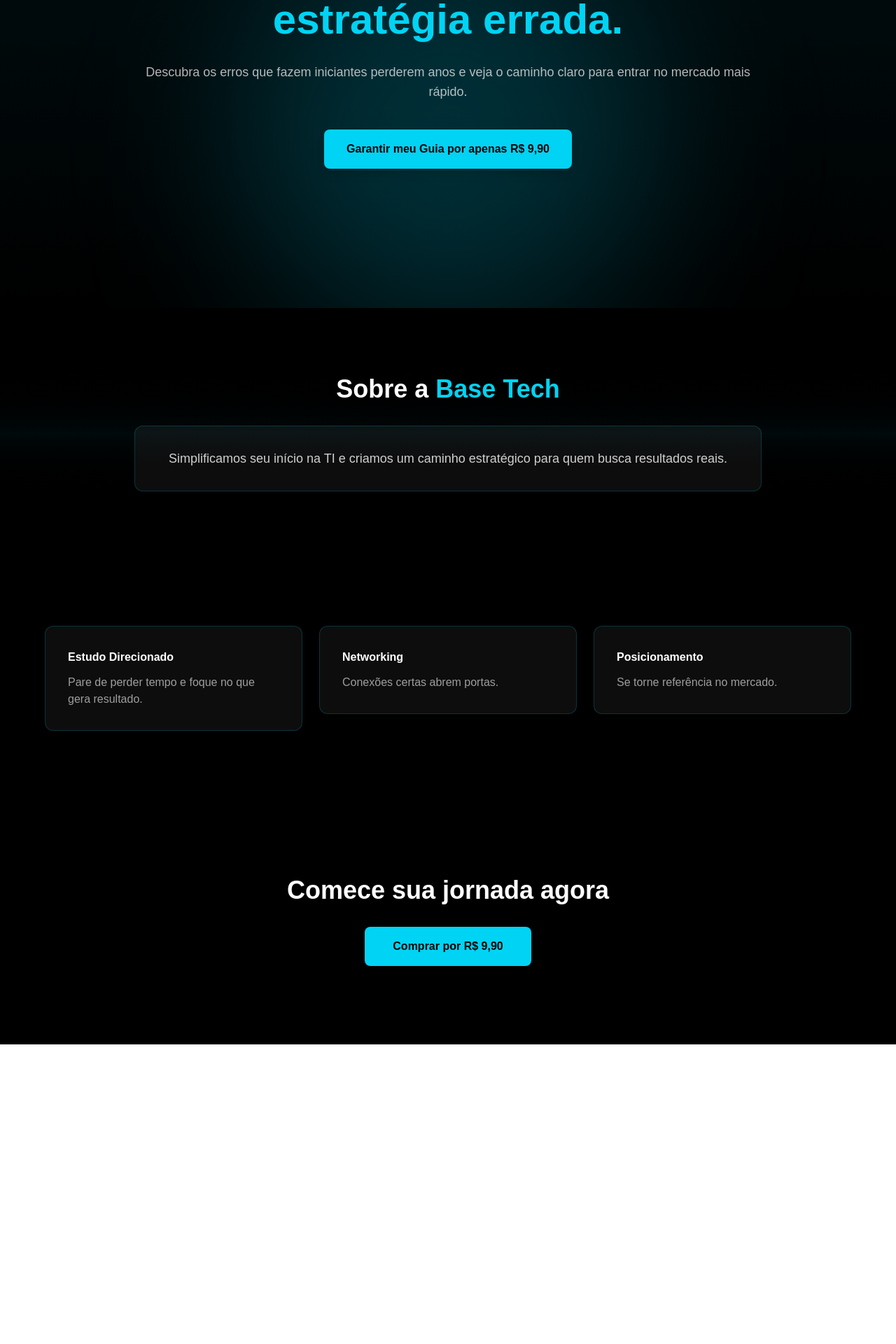
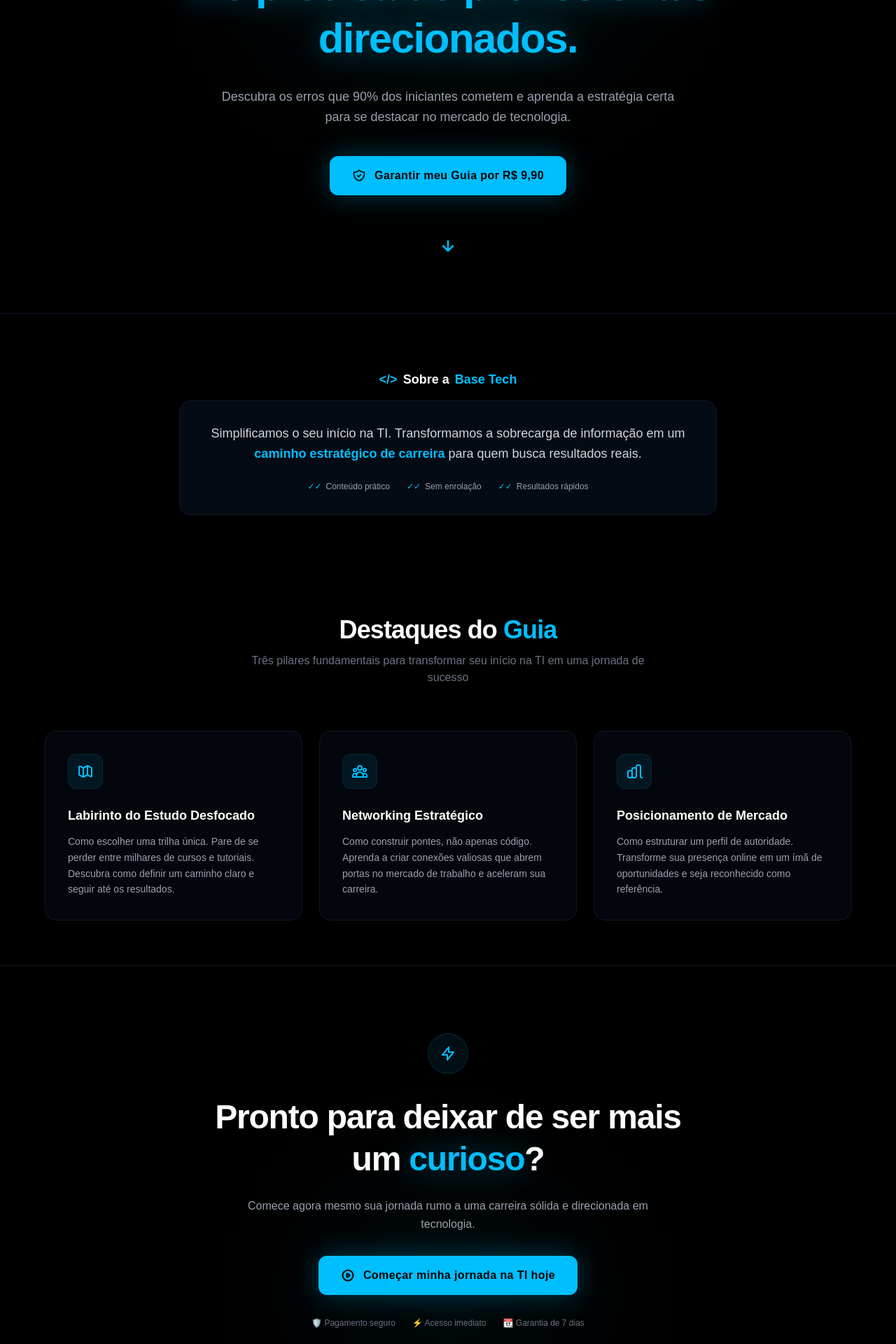
Before and after one commit to marianaviana/guia-tech-site, a Next.js app: page /home in a window 1280 px wide. Shown: the part 360-2280 px from the top of the page at 70% size. Before the commit the page ends 1852 px from the top, so only its background shows below. Built offline with nearby package versions, Linux system fonts and the light colour scheme.

Commit message:
atualizando design da landing page

```diff
--- a/app/home/components/AboutSection.tsx
+++ b/app/home/components/AboutSection.tsx
@@ -1,31 +1,30 @@
-import AnimatedElement from './AnimatedElement'
+import React from 'react';
 
 export default function AboutSection() {
   return (
-    <section className="py-24 px-6 bg-black relative">
-
-      <div className="absolute inset-0 bg-gradient-to-b from-black via-cyan-500/5 to-black" />
-
-      <div className="relative z-10 max-w-4xl mx-auto text-center">
-
-        <AnimatedElement>
-          <h2 className="text-4xl font-bold text-white mb-8">
-            Sobre a <span className="text-cyan-400">Base Tech</span>
-          </h2>
-        </AnimatedElement>
-
-        <AnimatedElement delay={200}>
-          <div className="bg-white/5 border border-cyan-400/20 rounded-xl p-8">
-            <p className="text-white/80 text-lg">
-              Simplificamos seu início na TI e criamos um caminho estratégico
-              para quem busca resultados reais.
-            </p>
-          </div>
-        </AnimatedElement>
-
+    <section className="w-full py-20 px-4 bg-black relative flex flex-col items-center text-center">
+      <div className="flex items-center gap-2 mb-4 text-base md:text-lg font-bold text-white">
+        <span className="text-[#00BFFF]">&lt;/&gt;</span> Sobre a <span className="text-[#00BFFF]">Base Tech</span>
       </div>
 
+      <div className="bg-[#050b14] border border-gray-900 rounded-2xl p-8 max-w-3xl w-full">
+        <p className="text-gray-300 text-base md:text-lg leading-relaxed">
+          Simplificamos o seu início na TI. Transformamos a sobrecarga de informação em um <span className="text-[#00BFFF] font-semibold">caminho estratégico de carreira</span> para quem busca resultados reais.
+        </p>
+
+        {/* Checkmarks de Benefícios */}
+        <div className="flex flex-wrap justify-center gap-6 mt-6 text-xs text-gray-400 font-medium">
+          <span className="flex items-center gap-1.5">
+            <span className="text-[#00BFFF]">✓✓</span> Conteúdo prático
+          </span>
+          <span className="flex items-center gap-1.5">
+            <span className="text-[#00BFFF]">✓✓</span> Sem enrolação
+          </span>
+          <span className="flex items-center gap-1.5">
+            <span className="text-[#00BFFF]">✓✓</span> Resultados rápidos
+          </span>
+        </div>
+      </div>
     </section>
-  )
+  );
 }
-``
--- a/app/home/components/CTASection.tsx
+++ b/app/home/components/CTASection.tsx
@@ -1,21 +1,52 @@
-import AnimatedElement from './AnimatedElement'
+import React from 'react';
 
 export default function CTASection() {
   return (
-    <section id="cta-final" className="py-28 text-center bg-black">
+    <section className="w-full py-24 px-4 bg-black border-t border-gray-900 relative flex flex-col items-center text-center overflow-hidden">
+      {/* Luz azul sutil de fundo */}
+      <div className="absolute bottom-0 left-1/2 -translate-x-1/2 w-[400px] h-[300px] bg-cyan-500/5 rounded-full blur-[100px] pointer-events-none"></div>
 
-      <AnimatedElement>
-        <h2 className="text-4xl font-bold text-white">
-          Comece sua jornada agora
+      <div className="relative z-10 max-w-4xl mx-auto flex flex-col items-center">
+
+        {/* Ícone de raio/foguete superior */}
+        <div className="bg-cyan-950/30 p-4 rounded-full text-[#00BFFF] border border-cyan-900/40 mb-8">
+          <svg className="w-6 h-6" fill="none" stroke="currentColor" stroke-width="2" viewBox="0 0 24 24">
+            <path stroke-linecap="round" stroke-linejoin="round" d="M13 10V3L4 14h7v7l9-11h-7z"></path>
+          </svg>
+        </div>
+
+        {/* Título de Fechamento */}
+        <h2 className="text-3xl sm:text-4xl md:text-5xl font-extrabold text-white tracking-tight leading-tight">
+          Pronto para deixar de ser mais <br className="hidden sm:inline" /> um <span className="text-[#00BFFF] drop-shadow-[0_0_20px_rgba(0,191,255,0.4)]">curioso</span>?
         </h2>
-      </AnimatedElement>
 
-      <AnimatedElement delay={200}>
-        <button className="mt-8 px-10 py-4 bg-cyan-400 text-black font-bold rounded-lg shadow-xl hover:scale-110 transition-all">
-          Comprar por R$ 9,90
-        </button>
-      </AnimatedElement>
+        {/* Subtítulo */}
+        <p className="mt-6 text-gray-400 text-base max-w-xl leading-relaxed">
+          Comece agora mesmo sua jornada rumo a uma carreira sólida e direcionada em tecnologia.
+        </p>
 
+        {/* Botão de Chamada Final com Brilho */}
+        <div className="mt-8 relative group">
+          <a
+            href="#"
+            className="inline-flex items-center gap-3 bg-[#00BFFF] text-black font-bold px-8 py-4 rounded-xl text-base tracking-wide hover:bg-[#0099cc] transition-all duration-300 shadow-[0_0_40px_rgba(0,191,255,0.3)]"
+          >
+            <svg className="w-5 h-5" fill="none" stroke="currentColor" stroke-width="2.5" viewBox="0 0 24 24">
+              <path stroke-linecap="round" stroke-linejoin="round" d="M14.752 11.168l-3.197-2.132A1 1 0 0010 9.87v4.263a1 1 0 001.555.832l3.197-2.132a1 1 0 000-1.664z"></path>
+              <path stroke-linecap="round" stroke-linejoin="round" d="M21 12a9 9 0 11-18 0 9 9 0 0118 0z"></path>
+            </svg>
+            Começar minha jornada na TI hoje
+          </a>
+        </div>
+
+        {/* Informações de Segurança */}
+        <div className="flex flex-wrap justify-center gap-6 mt-8 text-xs text-gray-500 font-medium">
+          <span className="flex items-center gap-1.5">🛡️ Pagamento seguro</span>
+          <span className="flex items-center gap-1.5">⚡ Acesso imediato</span>
+          <span className="flex items-center gap-1.5">📆 Garantia de 7 dias</span>
+        </div>
+
+      </div>
     </section>
-  )
+  );
 }
--- a/app/home/components/HeroSection.tsx
+++ b/app/home/components/HeroSection.tsx
@@ -1,53 +1,53 @@
-'use client'
-
-import AnimatedElement from './AnimatedElement'
+import React from 'react';
 
 export default function HeroSection() {
+  return (
+    <section className="relative w-full min-h-screen flex flex-col items-center justify-center text-center px-4 py-20 bg-black border-b border-gray-900 overflow-hidden">
+      {/* Luz azul de fundo (Efeito Glow) */}
+      <div className="absolute top-1/4 left-1/2 -translate-x-1/2 -translate-y-1/2 w-[500px] h-[500px] bg-cyan-500/10 rounded-full blur-[120px] pointer-events-none"></div>
 
-  const scrollToCTA = () => {
-    const el = document.getElementById('cta-final')
-    if (el) el.scrollIntoView({ behavior: 'smooth' })
-  }
+      <div className="relative z-10 max-w-5xl mx-auto flex flex-col items-center">
 
-  return (
-    <section className="relative min-h-screen flex items-center justify-center text-center bg-black px-6 overflow-hidden">
+        {/* Logo Base Tech */}
+        <div className="flex items-center gap-2 mb-10 text-xl font-bold tracking-wide">
+          <span className="text-[#00BFFF] text-2xl">&lt;/&gt;</span>
+          <span className="text-white">Base <span className="text-[#00BFFF]">Tech</span></span>
+        </div>
 
-      {/* GLOW FUNDO */}
-      <div className="absolute inset-0 bg-gradient-to-b from-cyan-500/10 to-transparent" />
-      <div className="absolute w-[600px] h-[600px] bg-cyan-400/20 blur-[120px] rounded-full top-1/3 left-1/2 -translate-x-1/2" />
+        {/* Título Principal (Headline) */}
+        <h1 className="text-4xl sm:text-5xl md:text-6xl font-extrabold text-white tracking-tight leading-tight max-w-4xl">
+          O mercado de TI não precisa de mais curiosos. <br />
+          <span className="text-[#00BFFF] drop-shadow-[0_0_20px_rgba(0,191,255,0.4)]">
+            Ele precisa de profissionais direcionados.
+          </span>
+        </h1>
 
-      <div className="relative z-10 max-w-4xl">
+        {/* Subtítulo */}
+        <p className="mt-8 text-base sm:text-lg text-gray-400 max-w-2xl leading-relaxed">
+          Descubra os erros que 90% dos iniciantes cometem e aprenda a estratégia certa para se destacar no mercado de tecnologia.
+        </p>
 
-        <AnimatedElement>
-          <h1 className="text-4xl md:text-6xl font-extrabold text-white leading-tight">
-            Você não está perdido na TI.
-            <br />
-            <span className="text-cyan-400">
-              Está apenas seguindo a estratégia errada.
-            </span>
-          </h1>
-        </AnimatedElement>
+        {/* Botão de Chamada Principal com Brilho */}
+        <div className="mt-10 relative group">
+          <a
+            href="#"
+            className="inline-flex items-center gap-3 bg-[#00BFFF] text-black font-bold px-8 py-4 rounded-xl text-base tracking-wide hover:bg-[#0099cc] transition-all duration-300 shadow-[0_0_40px_rgba(0,191,255,0.3)]"
+          >
+            <svg className="w-5 h-5" fill="none" stroke="currentColor" stroke-width="2" viewBox="0 0 24 24">
+              <path stroke-linecap="round" stroke-linejoin="round" d="M9 12l2 2 4-4m5.618-4.016A11.955 11.955 0 0112 2.944a11.955 11.955 0 01-8.618 3.04A12.02 12.02 0 003 9c0 5.591 3.824 10.29 9 11.622 5.176-1.332 9-6.03 9-11.622 0-1.042-.133-2.052-.382-3.016z"></path>
+            </svg>
+            Garantir meu Guia por R$ 9,90
+          </a>
+        </div>
 
-        <AnimatedElement delay={300}>
-          <p className="mt-6 text-white/70 text-lg">
-             Descubra os erros que fazem iniciantes perderem anos
-             e veja o caminho claro para entrar no mercado mais rápido.
-
-          </p>
-        </AnimatedElement>
-
-        <AnimatedElement delay={600}>
-          <button
-            onClick={() => window.open('https://pay.kiwify.com.br/4AlTZa1', '_blank')}
-            className="mt-10 px-8 py-4 bg-cyan-400 text-black font-bold rounded-lg shadow-lg hover:scale-105 hover:shadow-cyan-400/50 transition-all duration-300"
-          >
-            Garantir meu Guia por apenas R$ 9,90
-          </button>
-        </AnimatedElement>
+        {/* Seta para baixo */}
+        <div className="mt-16 animate-bounce text-[#00BFFF]">
+          <svg className="w-6 h-6" fill="none" stroke="currentColor" stroke-width="2.5" viewBox="0 0 24 24">
+            <path stroke-linecap="round" stroke-linejoin="round" d="M19 14l-7 7-7-7m7-7v14"></path>
+          </svg>
+        </div>
 
       </div>
-
     </section>
-  )
+  );
 }
-``
--- a/app/home/components/HighlightsSection.tsx
+++ b/app/home/components/HighlightsSection.tsx
@@ -1,42 +1,65 @@
-import AnimatedElement from './AnimatedElement'
-
-const items = [
-  {
-    title: 'Estudo Direcionado',
-    desc: 'Pare de perder tempo e foque no que gera resultado.',
-  },
-  {
-    title: 'Networking',
-    desc: 'Conexões certas abrem portas.',
-  },
-  {
-    title: 'Posicionamento',
-    desc: 'Se torne referência no mercado.',
-  },
-]
+import React from 'react';
 
 export default function HighlightsSection() {
   return (
-    <section className="py-24 px-6 bg-black">
+    <section className="w-full py-16 px-4 bg-black relative">
+      <div className="max-w-6xl mx-auto">
 
-      <div className="max-w-6xl mx-auto grid md:grid-cols-3 gap-6">
+        {/* Título da Seção */}
+        <div className="text-center mb-16">
+          <h2 className="text-3xl md:text-4xl font-extrabold text-white tracking-tight">
+            Destaques do <span className="text-[#00BFFF]">Guia</span>
+          </h2>
+          <p className="text-gray-500 mt-3 max-w-xl mx-auto text-sm md:text-base">
+            Três pilares fundamentais para transformar seu início na TI em uma jornada de sucesso
+          </p>
+        </div>
 
-        {items.map((item, i) => (
-          <AnimatedElement key={i} delay={i * 200}>
-            <div className="bg-white/5 border border-cyan-400/20 p-8 rounded-xl hover:border-cyan-400 transition-all">
-              <h3 className="text-white font-bold mb-3">
-                {item.title}
-              </h3>
-              <p className="text-white/60">
-                {item.desc}
-              </p>
+        {/* Grid dos Cards */}
+        <div className="grid grid-cols-1 md:grid-cols-3 gap-6">
+
+          {/* Card 1: Labirinto */}
+          <div className="bg-[#050b14]/60 border border-gray-900 rounded-2xl p-8 flex flex-col items-start hover:border-gray-800 transition-all duration-300">
+            <div className="bg-cyan-950/40 p-3 rounded-xl border border-cyan-900/30 text-[#00BFFF] mb-6">
+              <svg className="w-6 h-6" fill="none" stroke="currentColor" stroke-width="2" viewBox="0 0 24 24">
+                <path stroke-linecap="round" stroke-linejoin="round" d="M9 20l-5.447-2.724A1 1 0 013 16.382V5.618a1 1 0 011.447-.894L9 7m0 13l6-3m-6 3V7m6 10l4.553 2.276A1 1 0 0021 18.382V7.618a1 1 0 00-.553-.894L15 4m0 13V4m0 0L9 7"></path>
+              </svg>
             </div>
-          </AnimatedElement>
-        ))}
+            <h3 className="text-white font-bold text-lg mb-3">Labirinto do Estudo Desfocado</h3>
+            <p className="text-gray-400 text-sm leading-relaxed">
+              Como escolher uma trilha única. Pare de se perder entre milhares de cursos e tutoriais. Descubra como definir um caminho claro e seguir até os resultados.
+            </p>
+          </div>
 
+          {/* Card 2: Networking */}
+          <div className="bg-[#050b14]/60 border border-gray-900 rounded-2xl p-8 flex flex-col items-start hover:border-gray-800 transition-all duration-300">
+            <div className="bg-cyan-950/40 p-3 rounded-xl border border-cyan-900/30 text-[#00BFFF] mb-6">
+              <svg className="w-6 h-6" fill="none" stroke="currentColor" stroke-width="2" viewBox="0 0 24 24">
+                <path stroke-linecap="round" stroke-linejoin="round" d="M17 20h5v-2a3 3 0 00-5.356-1.857M17 20H7m10 0v-2c0-.656-.126-1.283-.356-1.857M7 20H2v-2a3 3 0 015.356-1.857M7 20v-2c0-.656.126-1.283.356-1.857m0 0a5.002 5.002 0 019.288 0M15 7a3 3 0 11-6 0 3 3 0 016 0zm6 3a2 2 0 11-4 0 2 2 0 014 0zM7 10a2 2 0 11-4 0 2 2 0 014 0z"></path>
+              </svg>
+            </div>
+            <h3 className="text-white font-bold text-lg mb-3">Networking Estratégico</h3>
+            <p className="text-gray-400 text-sm leading-relaxed">
+              Como construir pontes, não apenas código. Aprenda a criar conexões valiosas que abrem portas no mercado de trabalho e aceleram sua carreira.
+            </p>
+          </div>
+
+          {/* Card 3: Posicionamento */}
+          <div className="bg-[#050b14]/60 border border-gray-900 rounded-2xl p-8 flex flex-col items-start hover:border-gray-800 transition-all duration-300">
+            <div className="bg-cyan-950/40 p-3 rounded-xl border border-cyan-900/30 text-[#00BFFF] mb-6">
+              <svg className="w-6 h-6" fill="none" stroke="currentColor" stroke-width="2" viewBox="0 0 24 24">
+                <path stroke-linecap="round" stroke-linejoin="round" d="M9 19v-6a2 2 0 00-2-2H5a2 2 0 00-2 2v6a2 2 0 002 2h2a2 2 0 002-2zm0 0V9a2 2 0 012-2h2a2 2 0 012 2v10m-6 0a2 2 0 002 2h2a2 2 0 002-2m0 0V5a2 2 0 012-2h2a2 2 0 012 2v14a2 2 0 002 2h2a2 2 0 002-2"></path>
+              </svg>
+            </div>
+            <h3 className="text-white font-bold text-lg mb-3">Posicionamento de Mercado</h3>
+            <p className="text-gray-400 text-sm leading-relaxed">
+              Como estruturar um perfil de autoridade. Transforme sua presença online em um ímã de oportunidades e seja reconhecido como referência.
+            </p>
+          </div>
+
+        </div>
       </div>
-
     </section>
-  )
+  );
 }
 ``
```
